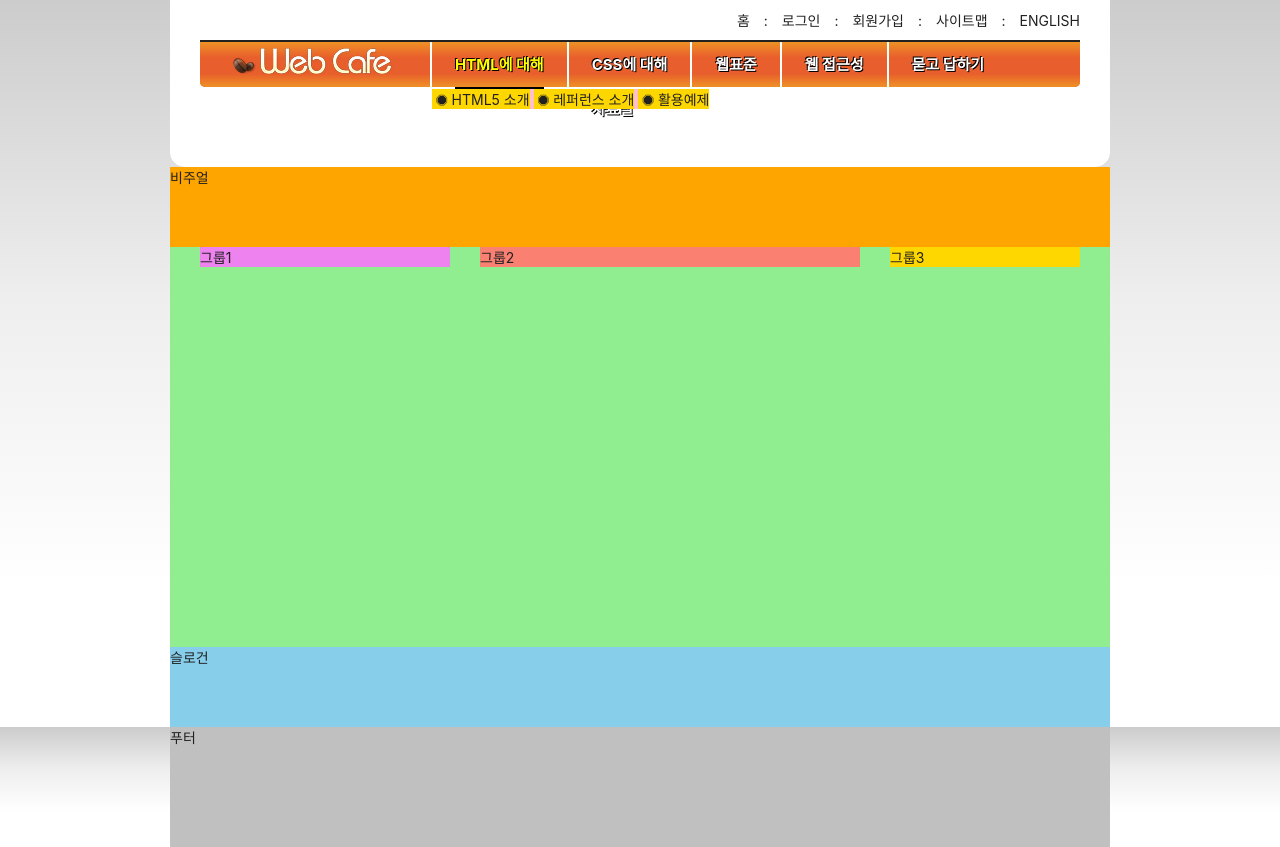
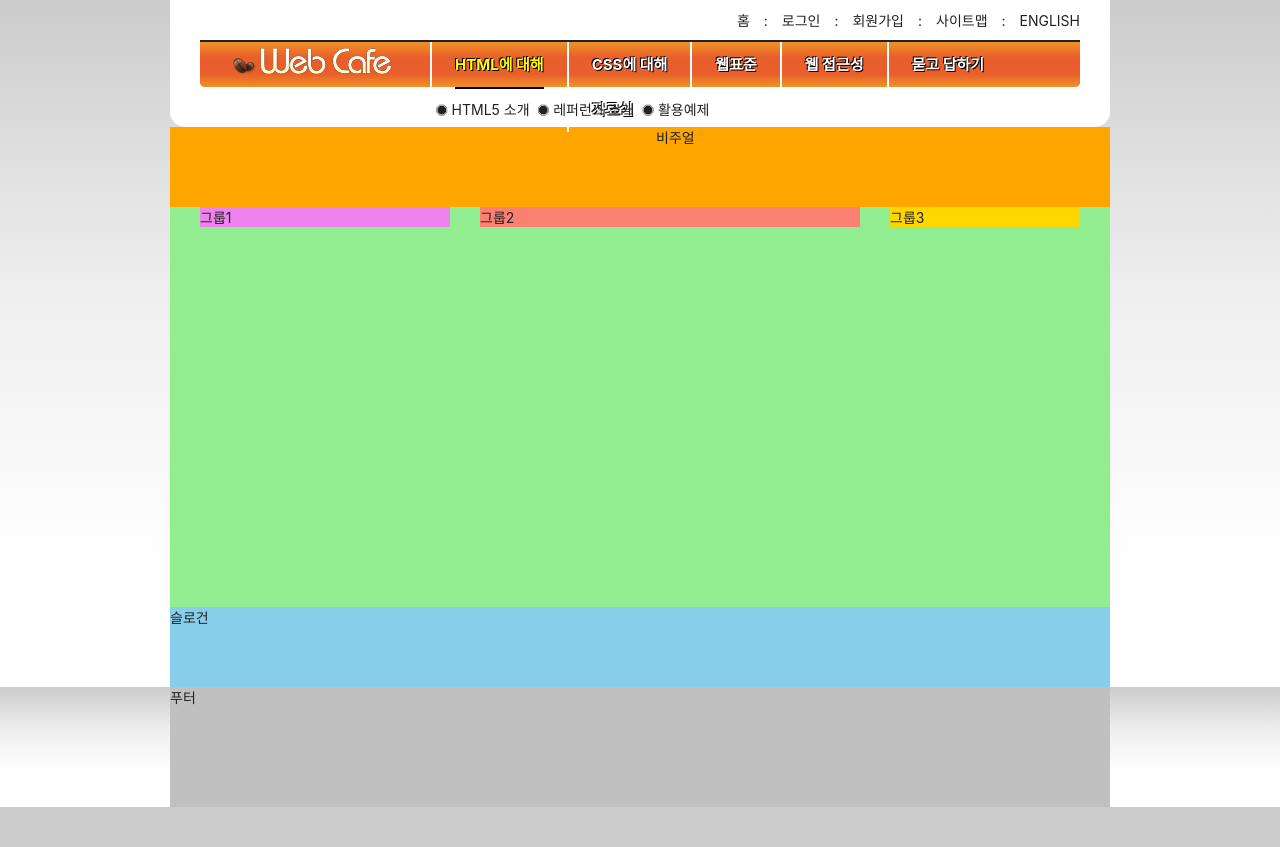
Before and after one commit to kyungseob7/HTML5, a plain HTML site: page index.html in a window 1280 px wide. After the commit the page ends 807 px from the top, so only its background shows below. Drawn offline with Linux system fonts and the light colour scheme; a web font is replaced by a local one.

Commit message:
자바스크립트 적용

```diff
--- a/index.html
+++ b/index.html
@@ -7,6 +7,9 @@
   <title>웹카페</title>
   <link rel="stylesheet" as="style" crossorigin href="https://cdn.jsdelivr.net/gh/orioncactus/pretendard@v1.3.6/dist/web/static/pretendard.css" />
   <link rel="stylesheet" href="./styles/style.css" />
+  <!-- <script src="./js/main.js" defer></script> -->
+  <script src="./js/jquery.min.js"></script>
+  <script src="./js/menu-tab.js"></script>
 </head>
 <body>
   <header class="header">
--- a/styles/style.css
+++ b/styles/style.css
@@ -99,7 +99,7 @@ body {
 
 /* 메인 메뉴 */
 .navigation {
-  padding-bottom: 80px;
+  padding-bottom: 40px;
 }
 
 .menu {
@@ -151,9 +151,9 @@ body {
 }
 
 .sub-menu {
-  background-color: pink;
   position: absolute;
   top: 47px;
+  padding: 4px 0;
   display: none;
 }
 
@@ -176,7 +176,6 @@ body {
 
 .sub-menu li {
   display: inline-block;
-  background-color: gold;
 }
 
 .sub-menu a::before {
@@ -200,6 +199,17 @@ body {
 .sub-menu a:focus::before {
   content: "\e801";
 }
+
+.sub-menu a {
+  display: inline-block;
+  padding: 6px 0;
+}
+
+.sub-menu a:hover,
+.sub-menu a:focus {
+  color: #f00;
+}
+
 
 /* 비주얼 */
 .visual {
```
